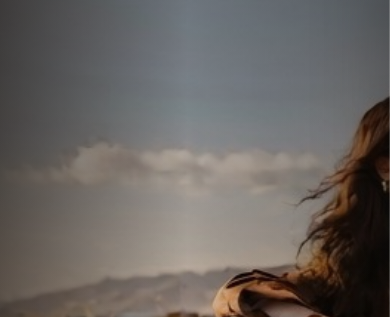
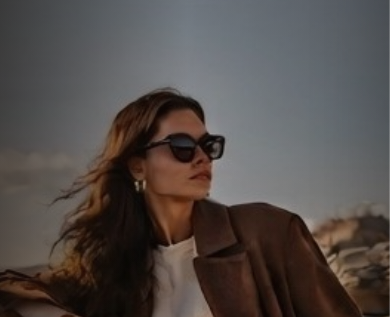
Before and after one commit to abdelwahab-adel/Clothing, a plain HTML site: page index.html in a window 390 px wide. Shown: the part 58-375 px from the top of the page. Drawn offline with Linux system fonts and the light colour scheme.

Commit message:
Add files via upload

```diff
--- a/index.html
+++ b/index.html
@@ -24,7 +24,7 @@
 
   <main>
     <!-- HERO -->
-    <section class="hero" id="hero" style="background-image:url('assets/img/bb.jpg')">
+    <section class="hero" id="hero">
       <div class="hero__scrim" aria-hidden="true"></div>
 
       <div class="container hero__inner">
--- a/style.css
+++ b/style.css
@@ -491,6 +491,7 @@ body[data-page="home"] .header:not(.is-scrolled) .nav-toggle span { background:
   background-size: cover;
   background-position: center 22%;
   overflow: hidden;
+  background-image:url('assets/img/bb.jpg')
 }
 /* Pulls the photo up behind the transparent header (see HEADER rules
    above) so the nav reads as an overlay on the image, like the
@@ -1893,7 +1894,8 @@ img.img-fallback {
   /* The vertical social rail and scroll cue are a desktop/tablet flourish;
      on phones the bottom tab bar already owns that screen real estate,
      so both are dropped to avoid overlapping it. */
-  .hero { min-height: 100svh; }
+  .hero { min-height: 100svh;   background-image:url('assets/img/bb_2.jpg')
+}
   .hero__social,
   .hero__scroll { display: none; }
 }
```
